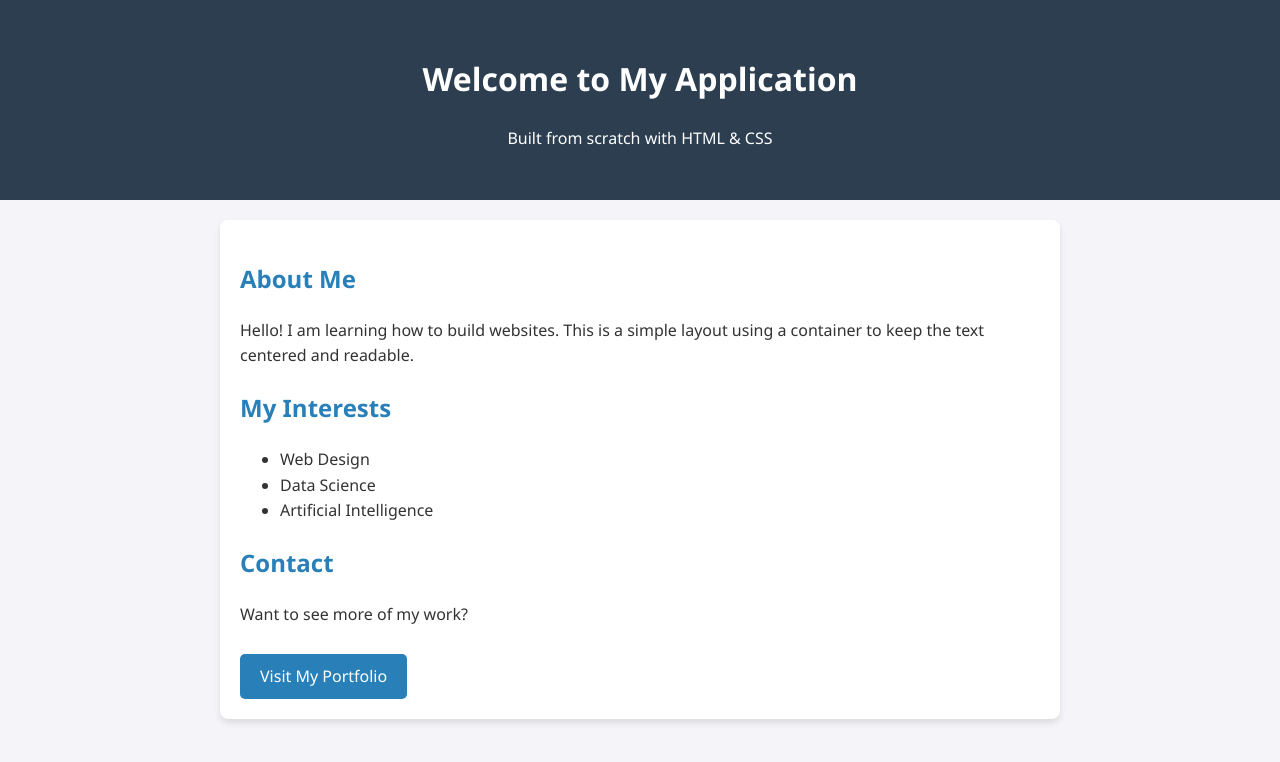
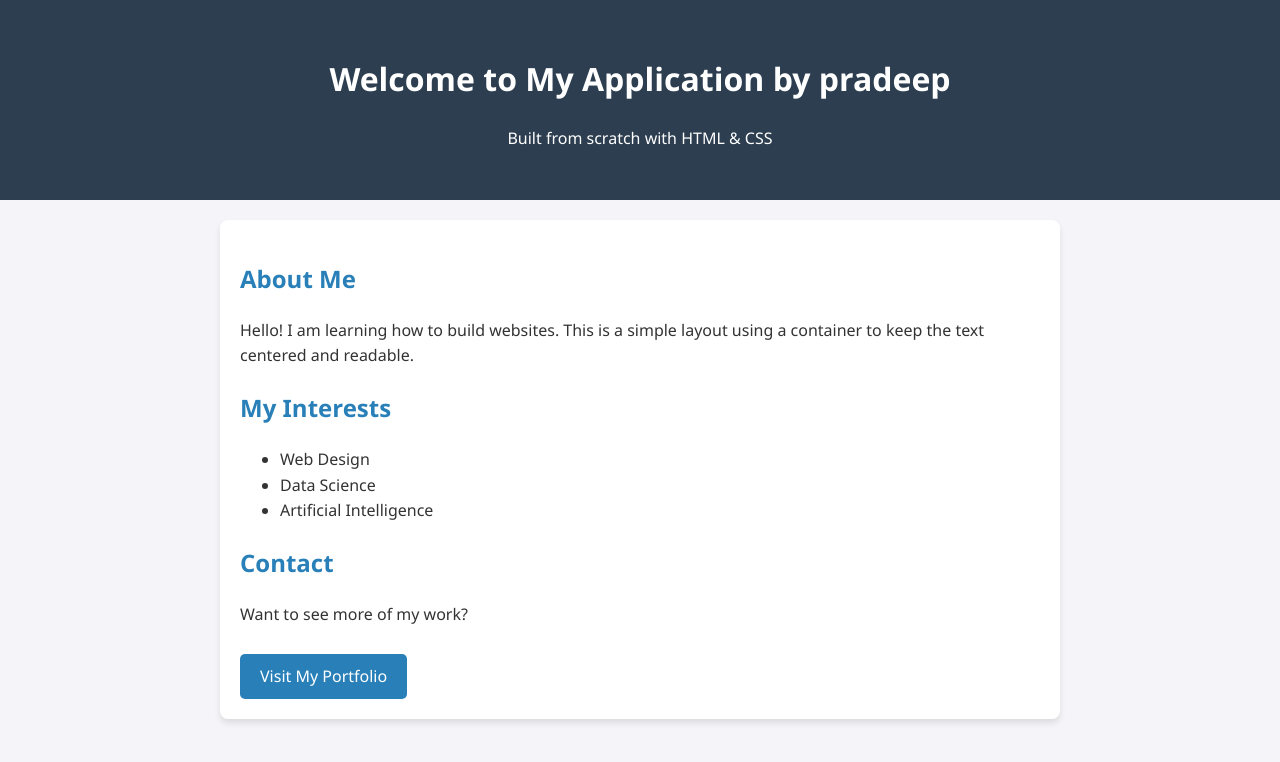
Before and after one commit to pradeeprpin/fdpvcet, a plain HTML site: page index.html in a window 1280 px wide. Drawn offline with Linux system fonts and the light colour scheme.

Commit message:
new commit

```diff
--- a/index.html
+++ b/index.html
@@ -48,7 +48,7 @@
 <body>
 
     <header>
-        <h1>Welcome to My Application</h1>
+        <h1>Welcome to My Application by pradeep</h1>
         <p>Built from scratch with HTML & CSS</p>
     </header>
 
```
